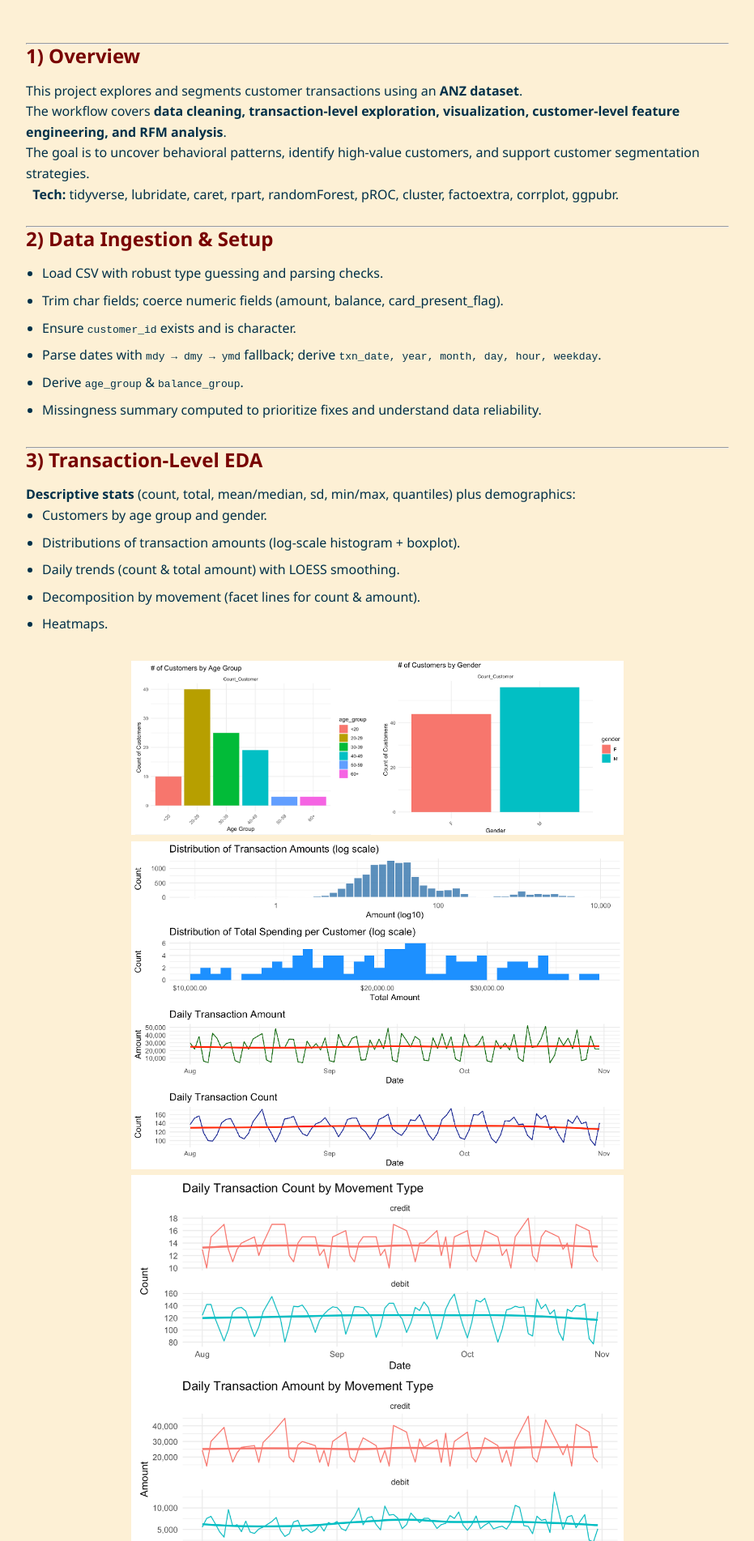
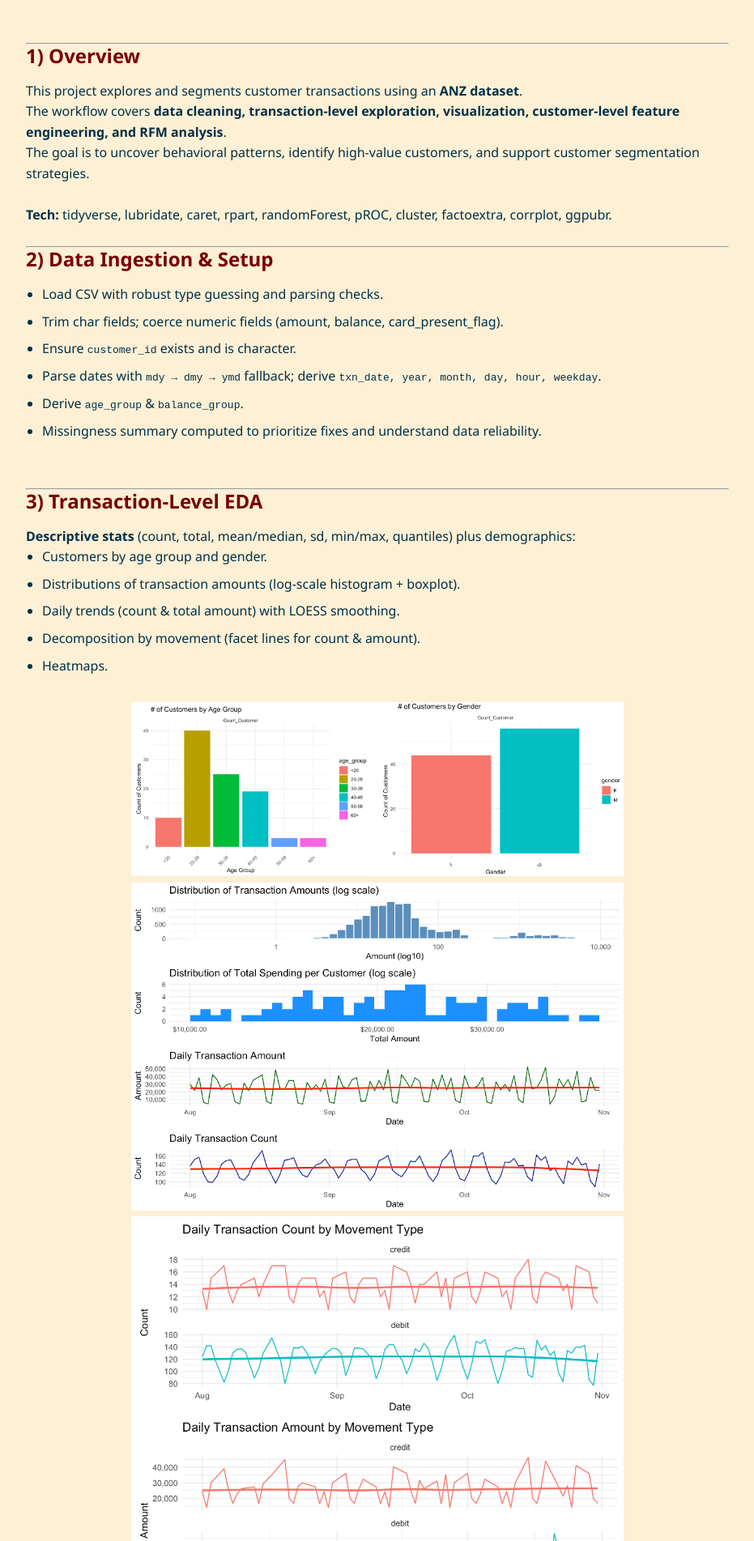
Before and after one commit to kang-tian/kang-tian.github.io, a Jekyll site: the page built from projects/Customer_Transaction_Risk_Analysis_R/index.md, in a window 1280 px wide. Shown: the part 328-2231 px from the top of the page at 81% size, without its empty margins (174-1105 px from the left). Built offline with Jekyll 4.4.1, drawn with Linux system fonts in a browser that asks for light colours; our own code applies the rules of GitHub Pages for plain Markdown files.

Commit message:
Update index.md

```diff
--- a/projects/Customer_Transaction_Risk_Analysis_R/index.md
+++ b/projects/Customer_Transaction_Risk_Analysis_R/index.md
@@ -11,11 +11,9 @@ Transaction Analysis · Customer Segmentation · RFM · Feature Engineering · K
 
 This project explores and segments customer transactions using an **ANZ dataset**.
 The workflow covers **data cleaning, transaction-level exploration, visualization, customer-level feature engineering, and RFM analysis**.
-The goal is to uncover behavioral patterns, identify high-value customers, and support customer segmentation strategies.
+The goal is to uncover behavioral patterns, identify high-value customers, and support customer segmentation strategies.    <br><br>
 
-&nbsp;
-**Tech:** tidyverse, lubridate, caret, rpart, randomForest, pROC, cluster, factoextra, corrplot, ggpubr.
-&nbsp;
+**Tech:** tidyverse, lubridate, caret, rpart, randomForest, pROC, cluster, factoextra, corrplot, ggpubr.     <br><br>
 
 ---
 
@@ -26,8 +24,7 @@ The goal is to uncover behavioral patterns, identify high-value customers, and s
 - Ensure `customer_id` exists and is character.
 - Parse dates with `mdy → dmy → ymd` fallback; derive `txn_date, year, month, day, hour, weekday`.
 - Derive `age_group` & `balance_group`.
-- Missingness summary computed to prioritize fixes and understand data reliability.
-&nbsp;
+- Missingness summary computed to prioritize fixes and understand data reliability.    <br><br>
 
 ---
 
```
